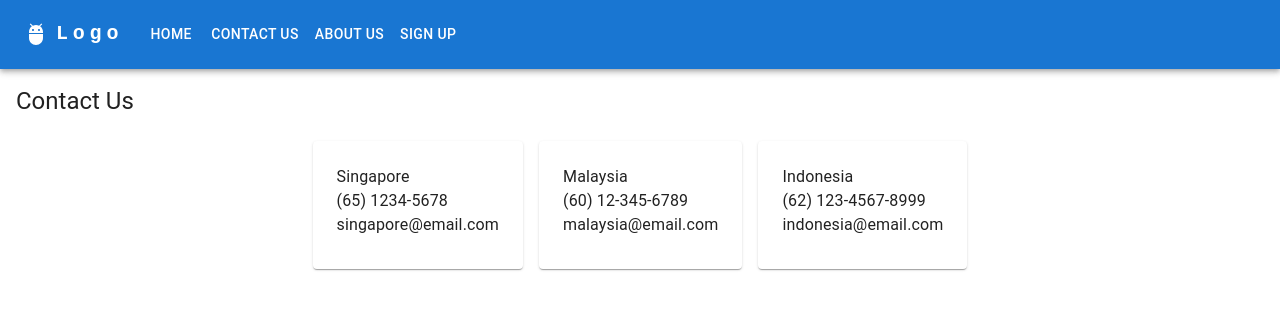
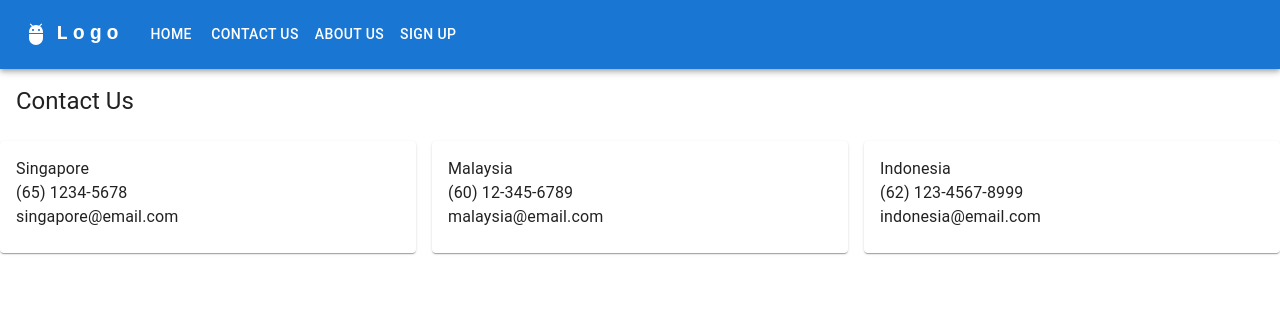
Before and after one commit to azheem-rahman/geco-assignment-w4d3-dailytask, a React app: page /contact in a window 1280 px wide. Shown: the top 310 px of the page. Built offline with nearby package versions, Linux system fonts and the light colour scheme.

Commit message:
edited Contact Us component styling

```diff
--- a/src/Contact/Contact.js
+++ b/src/Contact/Contact.js
@@ -1,4 +1,4 @@
-import { Box, Card, CardContent, Typography } from "@mui/material";
+import { Box, Card, CardContent, Grid, Typography } from "@mui/material";
 import React, { useState } from "react";
 
 const Contact = () => {
@@ -28,21 +28,26 @@ const Contact = () => {
       <Box
         sx={{
           display: "flex",
-          flexDirection: "row",
+          flexDirection: "column",
           justifyContent: "center",
+          mt: 3,
         }}
       >
+        <Grid container spacing={2}>
           {contactData.map((contact, index) => {
             return (
-            <Card key={index} sx={{ m: 1, p: 1 }}>
+              <Grid item xs={12} md={4}>
+                <Card key={index}>
                   <CardContent>
                     <Typography>{contact.location}</Typography>
                     <Typography>{contact.contactNum}</Typography>
                     <Typography>{contact.email}</Typography>
                   </CardContent>
                 </Card>
+              </Grid>
             );
           })}
+        </Grid>
       </Box>
     </React.Fragment>
   );
```
Lines whose indentation alone changed are shown as unchanged.
